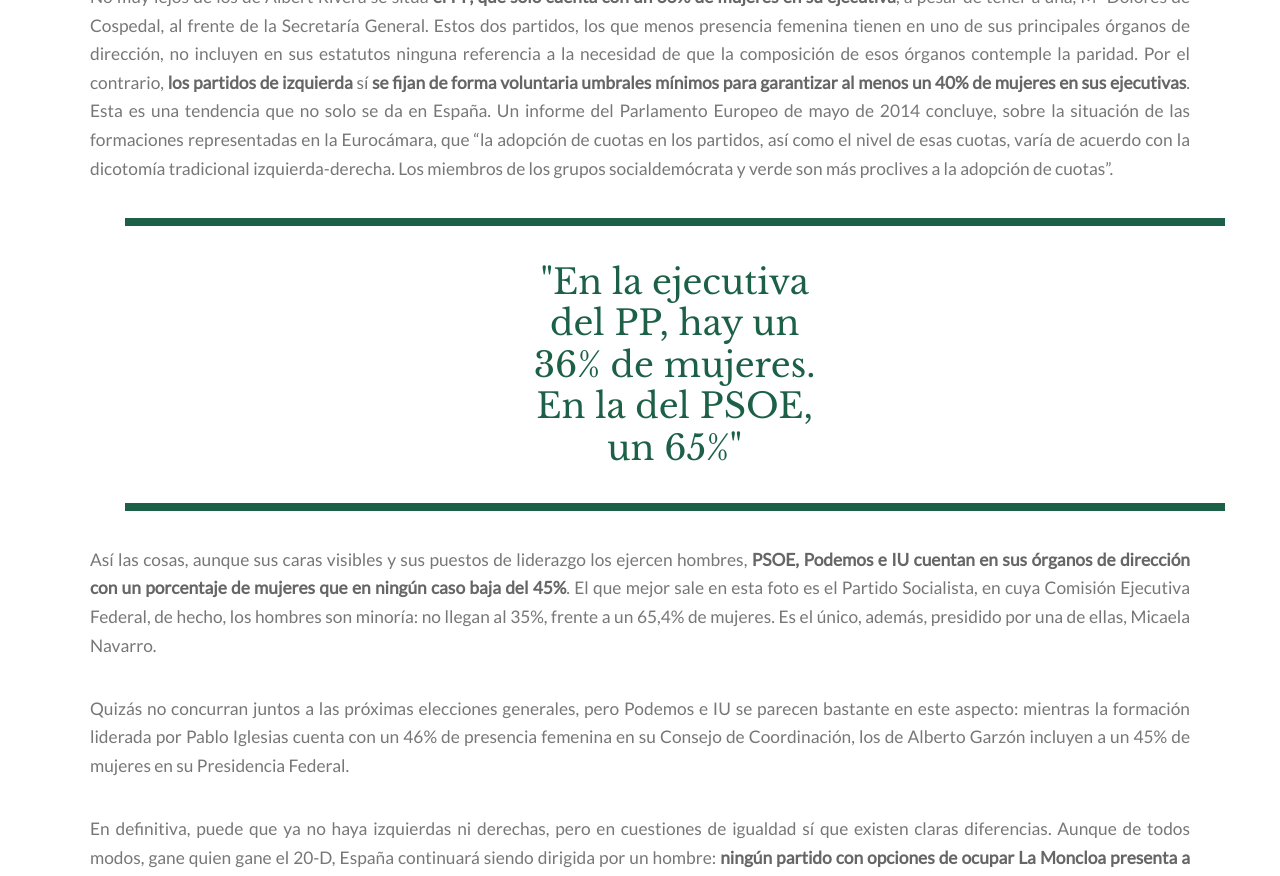
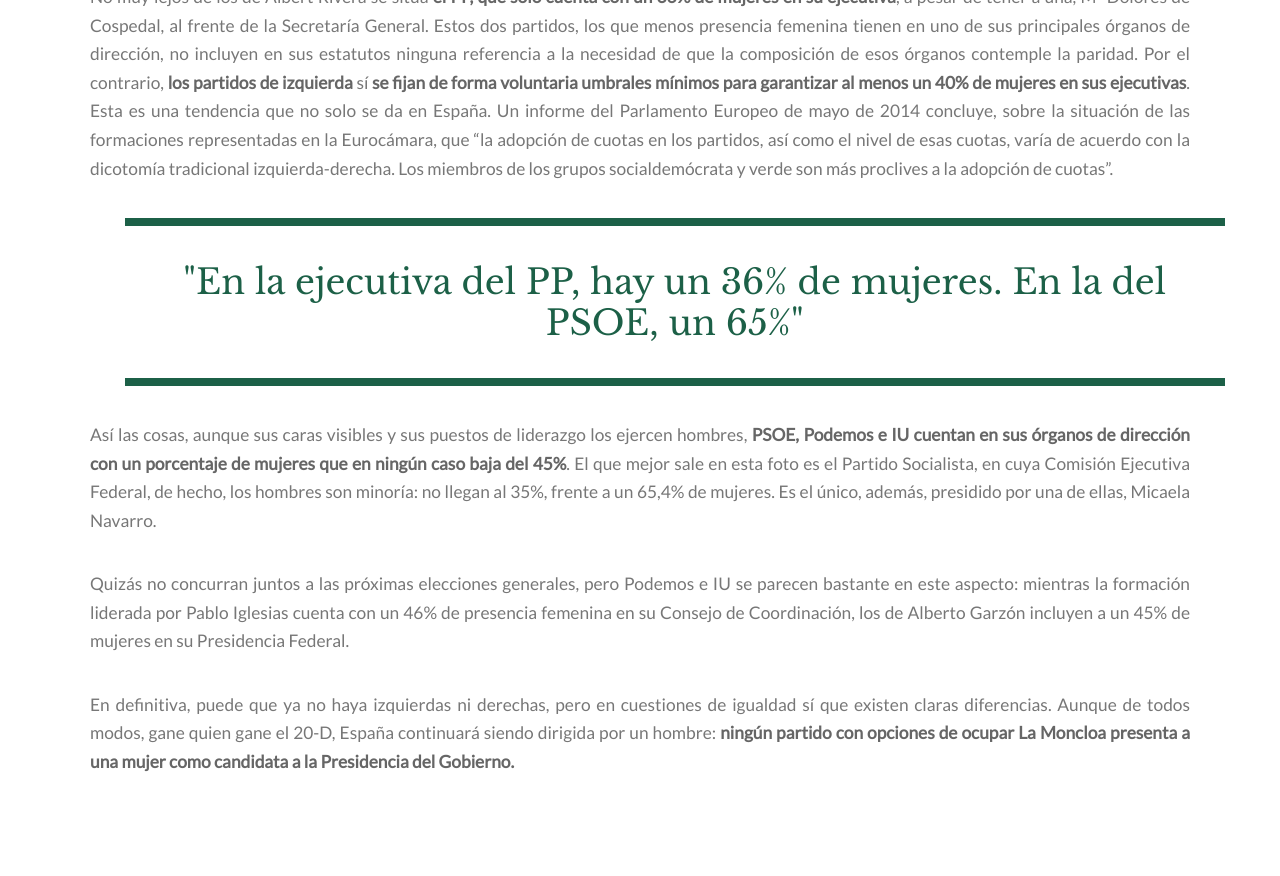
Before and after one commit to medialab-prado/3tpd-mapa-poder-femenino, a Jekyll site: the page built from politica/partidos.html, in a window 1280 px wide and 900 px high, scrolled down 1085 px, cut to the strip 0-876 px from the top of the window. Built offline with Jekyll 4.4.1, drawn with Linux system fonts in a browser that asks for light colours.

Commit message:
Se cambió la alineación de la cita

```diff
--- a/politica/partidos.html
+++ b/politica/partidos.html
@@ -89,8 +89,7 @@
 			son más proclives a la adopción de cuotas”.
 		</p>
 		<p class="quote full">
-			"En la ejecutiva <br>
-			del  PP, hay un<br> 36% de mujeres. <br>En la del PSOE,<br> un 65%"
+			"En la ejecutiva del  PP, hay un 36% de mujeres. En la del PSOE, un 65%"
 		</p>
 		<p>
 			Así las cosas, aunque sus caras visibles y sus puestos de liderazgo
```
